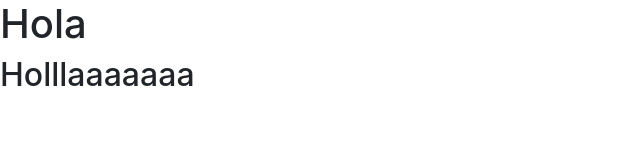
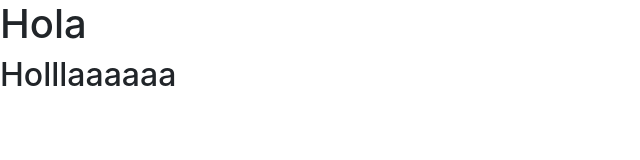
Before and after one commit to red-digital-americas/minimalist, an Angular app: page /home in a window 1280 px wide. Shown: the top 160 px of the page, without its empty margins (0-640 px from the left). Built offline with nearby package versions, Linux system fonts and the light colour scheme.

Commit message:
cambio en vane

```diff
--- a/src/app/components/home/home.component.html
+++ b/src/app/components/home/home.component.html
@@ -1,6 +1,6 @@
 <div class="row">
   <div class="col-md-6">
     <h1>Hola</h1>
-    <h2>Holllaaaaaaa</h2>
+    <h2>Holllaaaaaa</h2>
   </div>
 </div>
```
